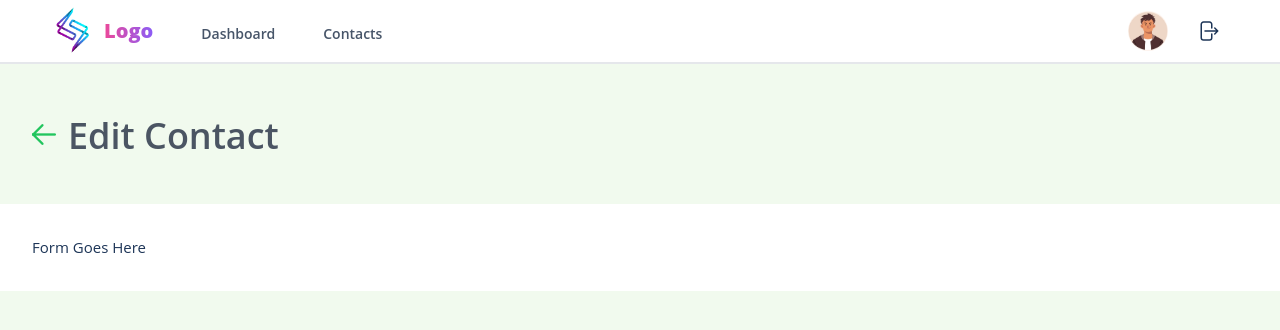
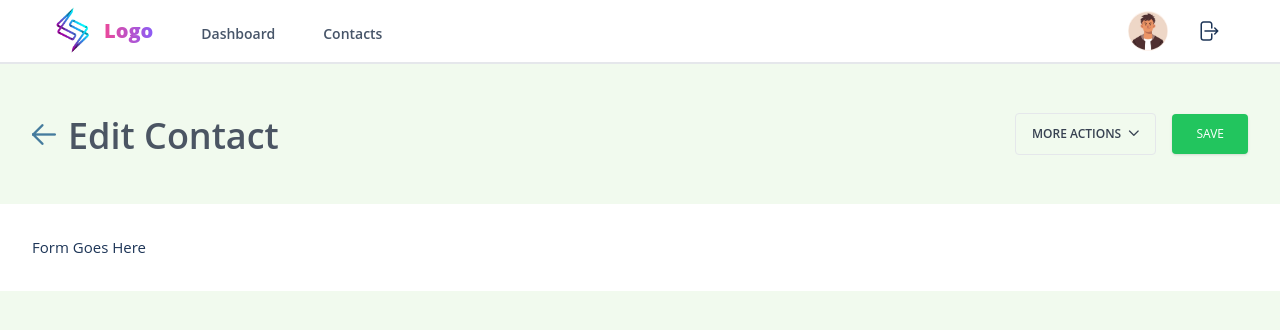
Before and after one commit to takinur/leveling, a Vue app: page /contacts/1/edit in a window 1280 px wide. Shown: the top 330 px of the page. Built offline with nearby package versions, Linux system fonts and the light colour scheme.

Commit message:
Actions Menu

```diff
--- a/src/main.ts
+++ b/src/main.ts
@@ -15,6 +15,7 @@ import Checkbox from 'primevue/checkbox'
 import TieredMenu from 'primevue/tieredmenu'
 import Chart from 'primevue/chart'
 import ConfirmPopup from 'primevue/confirmpopup'
+import Menu from 'primevue/menu'
 
 import './assets/main.css'
 
@@ -40,5 +41,6 @@ app.component('PrimeCheckbox', Checkbox)
 app.component('TieredMenu', TieredMenu)
 app.component('PrimeChart', Chart)
 app.component('ConfirmPopup', ConfirmPopup)
+app.component('PrimeMenu', Menu)
 
 app.mount('#app')
--- a/src/views/ContactEdit.vue
+++ b/src/views/ContactEdit.vue
@@ -1,20 +1,84 @@
 <script setup lang="ts">
+import { ref } from 'vue'
 import { useRoute } from 'vue-router'
 
 //Contact ID from URL
 const { id } = useRoute().params
 
-console.log(id)
+console.log('Edit This id:', id)
+
+//More actions menu
+const actionMenu = ref()
+const menuItems = ref([
+  {
+    label: 'Options',
+    items: [
+      {
+        label: 'Update',
+        icon: 'pi pi-refresh',
+        command: () => {
+          // toast.add({ severity: 'success', summary: 'Updated', detail: 'Data Updated', life: 3000 });
+        }
+      },
+      {
+        label: 'Delete',
+        icon: 'pi pi-times',
+        command: () => {
+          // toast.add({ severity: 'warn', summary: 'Delete', detail: 'Data Deleted', life: 3000 });
+        }
+      }
+    ]
+  },
+  {
+    label: 'Navigate',
+    items: [
+      {
+        label: 'Dashboard',
+        icon: 'pi pi-home',
+        url: '/'
+      },
+      {
+        label: 'Contacts',
+        icon: 'pi pi-users',
+        to: '/contacts'
+      }
+    ]
+  }
+])
+
+const toggleActions = (event: Event) => {
+  actionMenu.value.toggle(event)
+}
 </script>
 
 <template>
   <div class="w-full">
-    <div class="text-gray-600 flex my-4 p-8 text-4xl font-semibold">
-      <RouterLink to="/contacts" class="mr-3">
-        <i class="pi pi-arrow-left text-green-500" style="font-size: 1.5rem"></i>
-      </RouterLink>
-      <h1 class="mt-1">Edit Contact</h1>
+    <div class="md:flex justify-between">
+      <div class="text-gray-600 flex my-4 p-8 text-4xl font-semibold">
+        <RouterLink to="/contacts" class="mr-3">
+          <i class="pi pi-arrow-left text-lightblue" style="font-size: 1.5rem"></i>
+        </RouterLink>
+        <h1 class="mt-1">Edit Contact</h1>
+      </div>
+      <div class="grid grid-flow-col items-center gap-4 px-8">
+        <button
+          label="Toggle"
+          @click="toggleActions"
+          aria-haspopup="true"
+          aria-controls="overlay_menu"
+          class="inline-block px-4 py-2 text-xs font-semibold leading-6 text-center text-gray-700 uppercase transition rounded ripple border hover:bg-gray-200 focus:outline-none"
+        >
+          More Actions <i class="pi pi-chevron-down ml-1" style="font-size: 0.7rem"></i>
+        </button>
+        <PrimeMenu ref="actionMenu" id="overlay_menu" :model="menuItems" :popup="true" />
+        <button
+          class="inline-block px-6 py-2 text-xs font-medium leading-6 text-center text-white uppercase transition bg-green-500 rounded shadow ripple hover:shadow-lg hover:bg-green-600 focus:outline-none"
+        >
+          Save
+        </button>
+      </div>
     </div>
+
     <div class="w-full p-8 bg-white">Form Goes Here</div>
   </div>
 </template>
```
